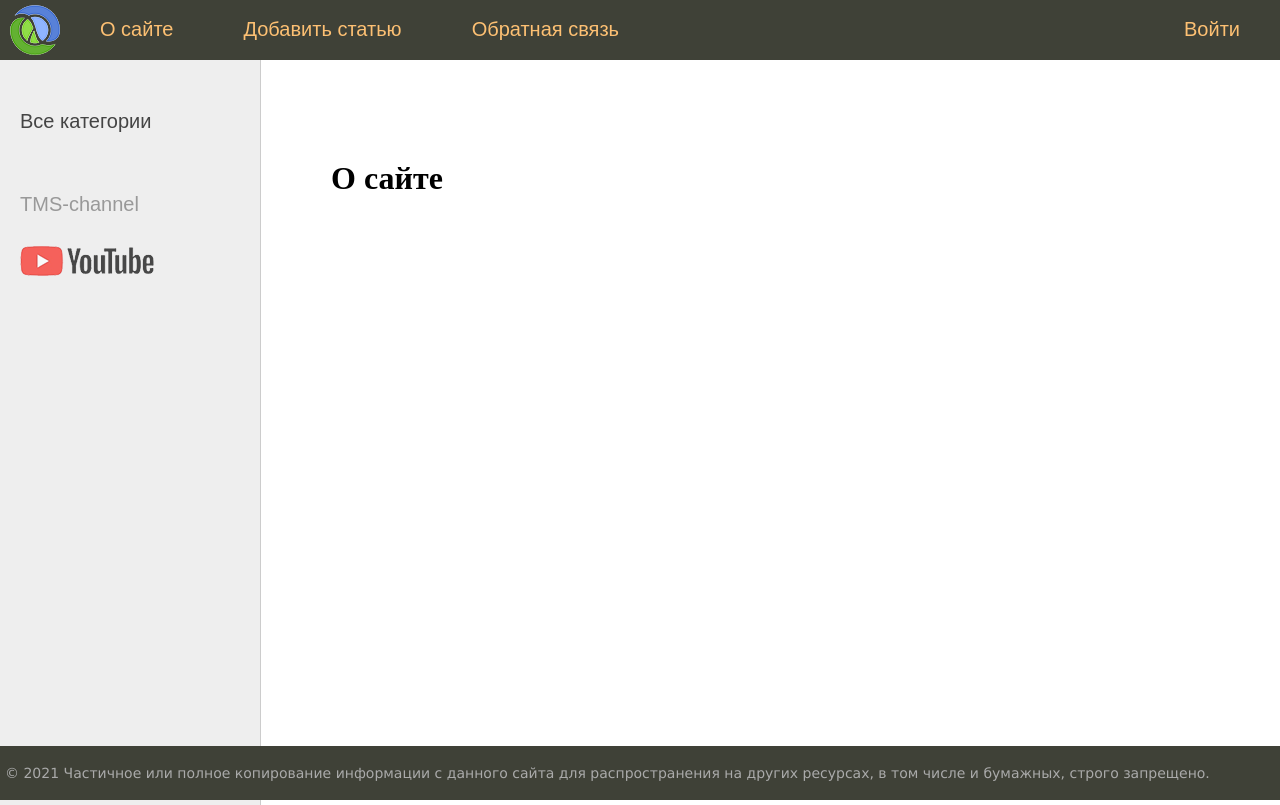
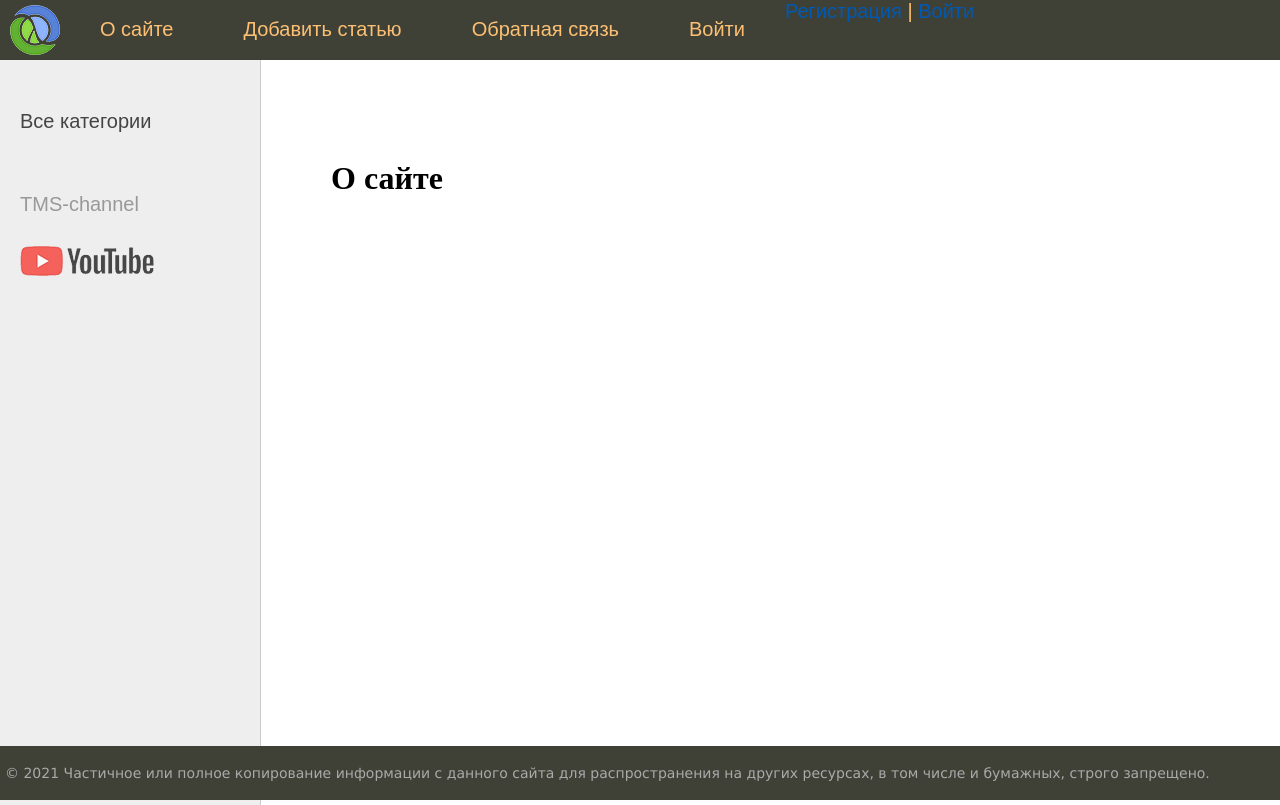
Before and after one commit to greatlaki/tms-django_3_lesson, a Django app: page /about/ in a window 1280 px wide. Shown: the top 805 px of the page. Run offline with Django 3.2, Linux system fonts and the light colour scheme; data that the repository does not hold is empty.

Commit message:
I added a link to register

```diff
--- a/coolsite/women/templates/women/base.html
+++ b/coolsite/women/templates/women/base.html
@@ -18,12 +18,9 @@
 			<ul id="mainmenu" class="mainmenu">
 			<li class="logo"><a href="{% url 'home' %}"><div class="logo"></div></a></li>
 {% for m in menu %}
-	{% if not forloop.last %}
 			<li><a href="{% url m.url_name %}">{{m.title}}</a></li>
-	{% else %}
-			<li class="last"><a href="{% url m.url_name %}">{{m.title}}</a></li>
-	{% endif %}
 {% endfor %}
+			<a href="{% url 'register' %}">Регистрация</a> | <a href="{ url 'login' %}">Войти</a>
 			</ul>
 			<div class="clear"></div>
 		</div>
```
